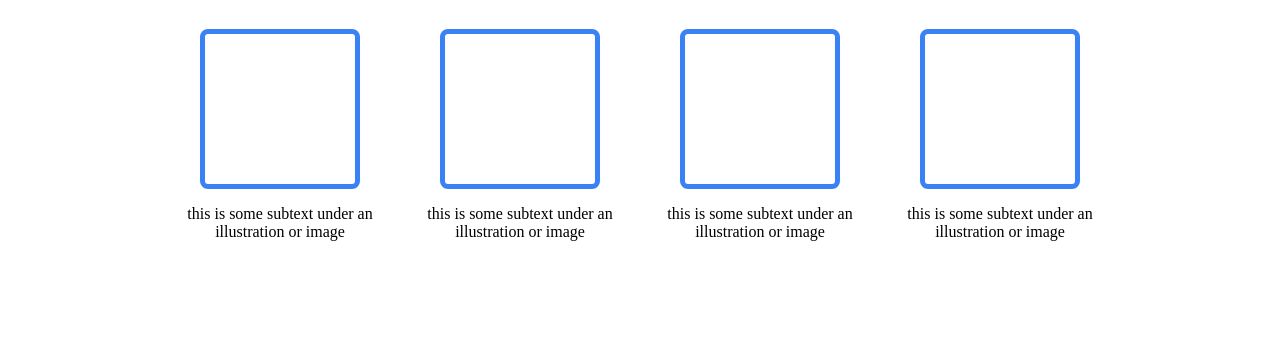
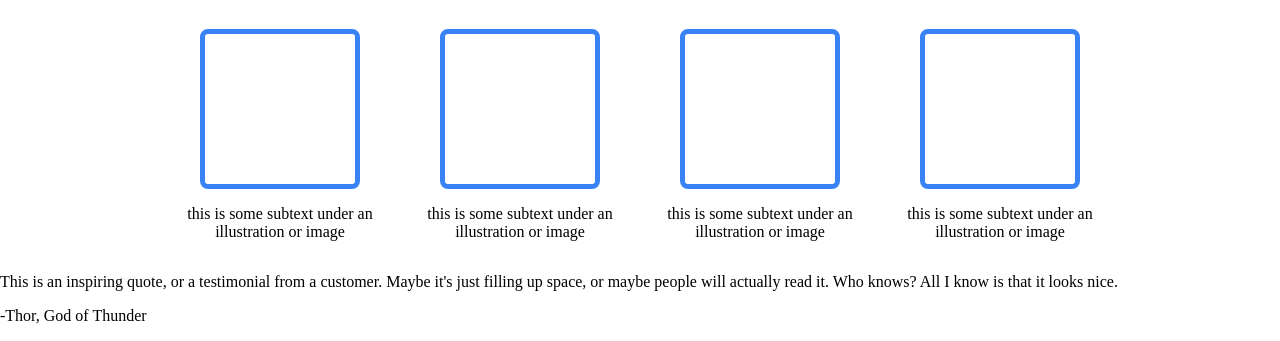
Before and after one commit to aeochoa99/landing-page, a plain HTML site: page index.html in a window 1280 px wide. Shown: the part 607-948 px from the top of the page. Before the commit the page ends 864 px from the top, so only its background shows below. Drawn offline with Linux system fonts and the light colour scheme.

Commit message:
Add a quote section to index.html

```diff
--- a/index.html
+++ b/index.html
@@ -55,5 +55,12 @@
                 </div>
             </div>
         </div>
+
+        <div class="section-3">
+            <div class="quote-container">
+                <p>This is an inspiring quote, or a testimonial from a customer. Maybe it's just filling up space, or maybe people will actually read it. Who knows? All I know is that it looks nice.</p>
+                <p>-Thor, God of Thunder</p>
+            </div>
+        </div>
     </body>
 </html>
```
